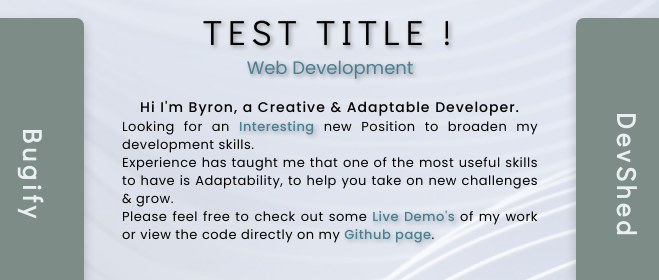
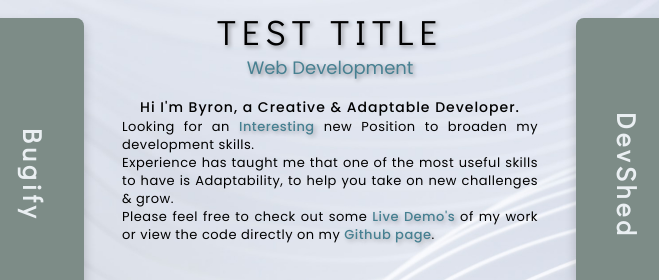
Before and after one commit to ba-morgan/Single_Page_Portfolio, a plain HTML site: page index.html in a window 1280 px wide. Shown: the top 280 px of the page, 310-969 px from the left. Drawn offline with Linux system fonts and the light colour scheme.

Commit message:
title Change

```diff
--- a/index.html
+++ b/index.html
@@ -39,7 +39,7 @@
       </section>
       <section class="sect_2">
         <section class="textBox">
-          <h1>TEST TITLE !</h1>
+          <h1>TEST TITLE</h1>
           <h3>Web Development</h3>
           <br />
           <!-- ##########   Profile Section ########## -->
```
